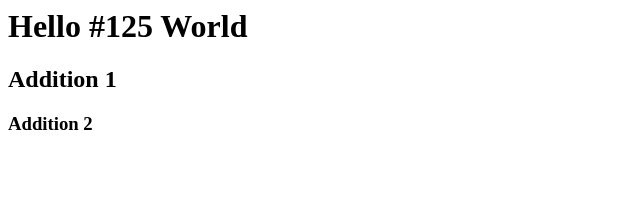
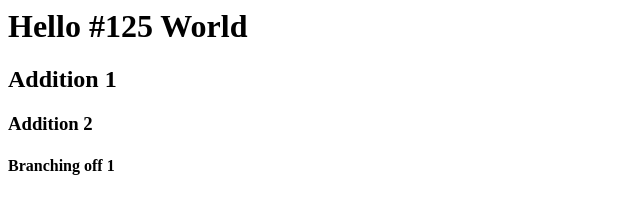
Before and after one commit to Dihep/htmlcss-hello, a plain HTML site: page index.html in a window 1280 px wide. Shown: the whole page, without its empty margins (0-640 px from the left). Drawn offline with Linux system fonts and the light colour scheme.

Commit message:
Branching1

```diff
--- a/index.html
+++ b/index.html
@@ -3,5 +3,6 @@
         <h1>Hello #125 World</h1>
         <h2>Addition 1</h2>
         <h3>Addition 2</h3>
+        <h4>Branching off 1</h4>
     </body>
 </html>
```
